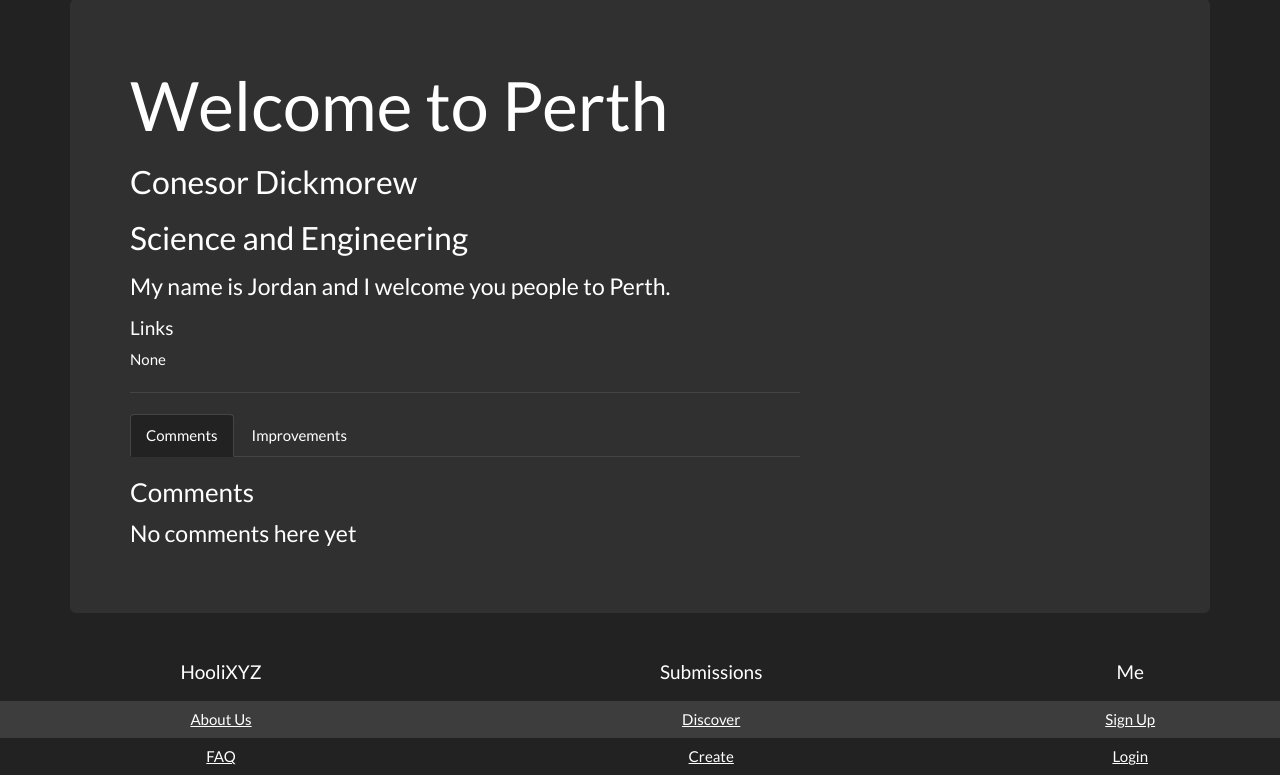
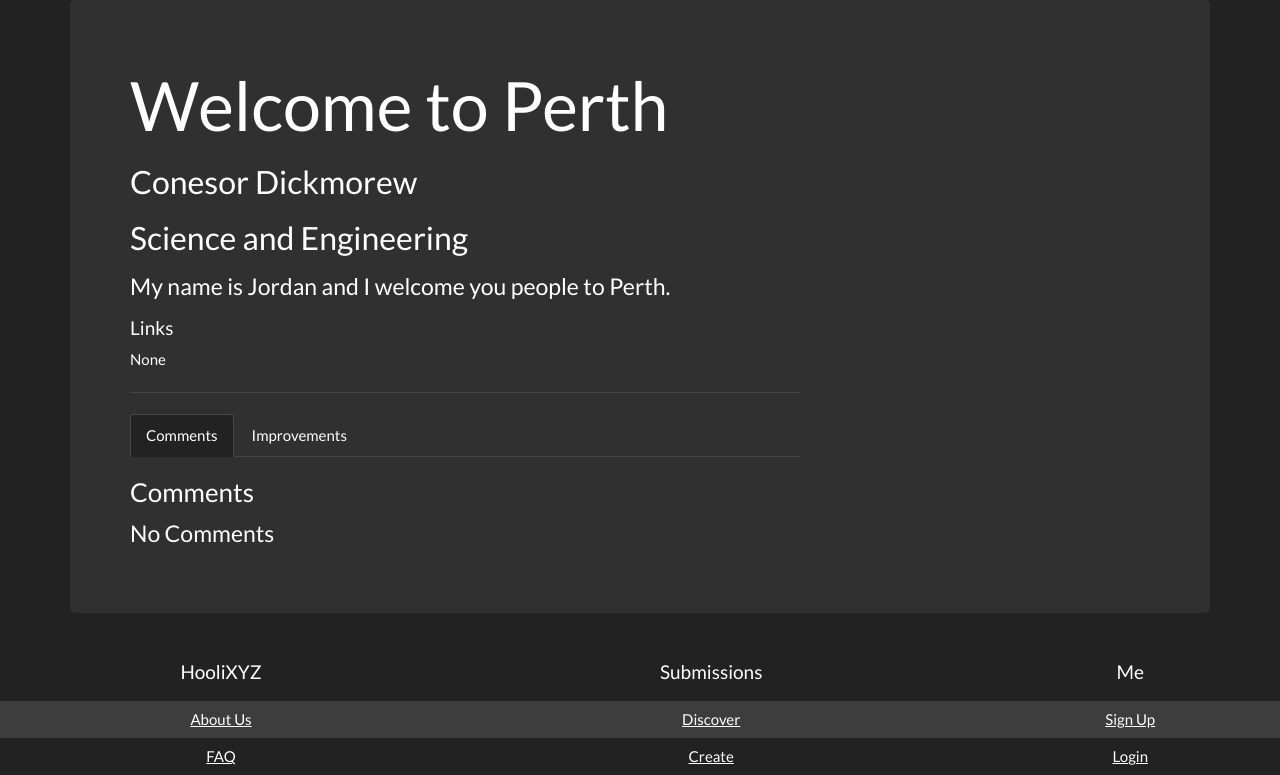
Before and after one commit to jordanchou/curtinideas, a Django app: template website/templates/submission/submission_detail.html in a window 1280 px wide. Shown: the part 135-910 px from the top of the page. Run offline with Django 3.2, Linux system fonts and the light colour scheme; the template is opened without the code that fills it: values that come from a table or form of the project are taken from there, others are empty; data comes from the database, SQL or seed files in the repository; both versions use the stored data as it was after the commit; parts of the project's set-up code (start-up, migrations or seed data) failed here and were passed over; some libraries are stand-ins or nearby versions.

```diff
--- a/website/templates/submission/submission_create.html
+++ b/website/templates/submission/submission_create.html
@@ -1,7 +1,7 @@
 {% extends "base.html" %}
 
 {% block content %}
-    <h1>New submission</h1>
+    <h1>Create an Idea</h1>
     <form method="POST" class="form-horizontal">{% csrf_token %}
         {% for field in form %}
             <div class="form-group">
--- a/website/templates/submission/submission_detail.html
+++ b/website/templates/submission/submission_detail.html
@@ -1,4 +1,5 @@
 {% extends 'base.html' %}
+
 {% block content %}
 	<div class="submission">
 			{% if post.published_date %}
@@ -56,9 +57,11 @@
 			</div>
 			{% endif %}
 			{% empty %}
-				<p>No comments here yet</p>
+				<p>No Comments</p>
 			{% endfor %}
 		</div>
+
+
 		<div id="improvements" class="tab-pane fade">
 			<h3>Improvements</h3>
 			{% for comment in submission.comments.all %}
@@ -90,7 +93,7 @@
 			</div>
 			{% endif %}
 			{% empty %}
-				<p>No improvements here yet</p>
+				<p>No Improvements</p>
 			{% endfor %}
 		</div>
 	</div>
```
Also changed, not shown: website/db.sqlite3.
